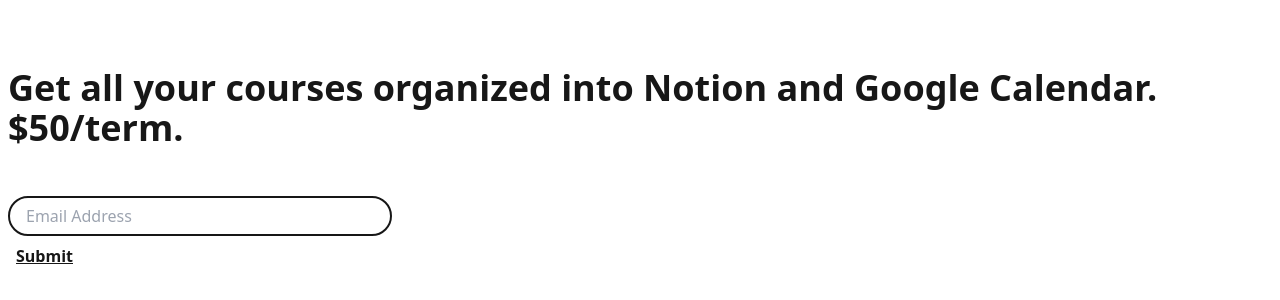
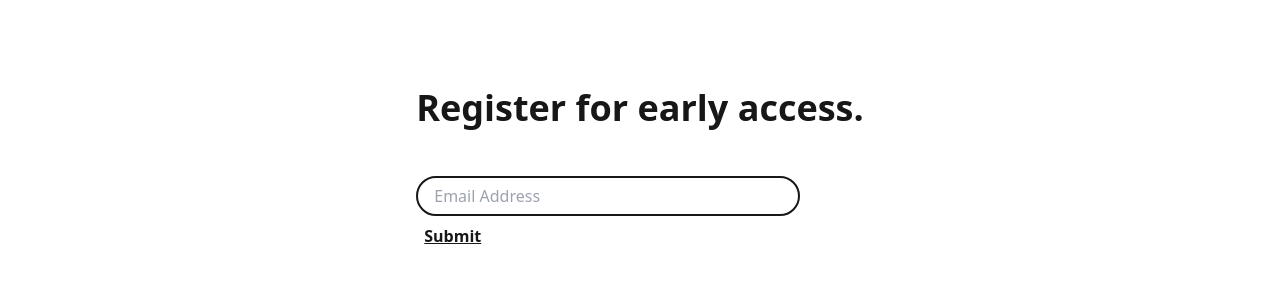
Before and after one commit to GreenEducation/Classroom, a Next.js app: page / in a window 1280 px wide. Shown: the part 228-528 px from the top of the page. Built offline with nearby package versions, Linux system fonts and the light colour scheme.

Commit message:
Change header text

```diff
--- a/pages/index.js
+++ b/pages/index.js
@@ -11,7 +11,7 @@
 
       <main className="flex flex-col justify-center items-start mx-2">
         <h1 className="text-4xl font-bold">
-          {registered ? 'We will email you soon. Thanks!' : 'Get all your courses organized into Notion and Google Calendar. $50/term.'}
+          {registered ? 'We will email you soon. Thanks!' : 'Register for early access.'}
         </h1><br /><br />
         <input type="text" placeholder="Email Address" className="h-10 w-96 border-2 rounded-full pl-4 text-neutral-900 border-neutral-900" />
         <button className="underline m-2 font-semibold" onClick={()=>setRegistered(true)}>Submit</button>
```
